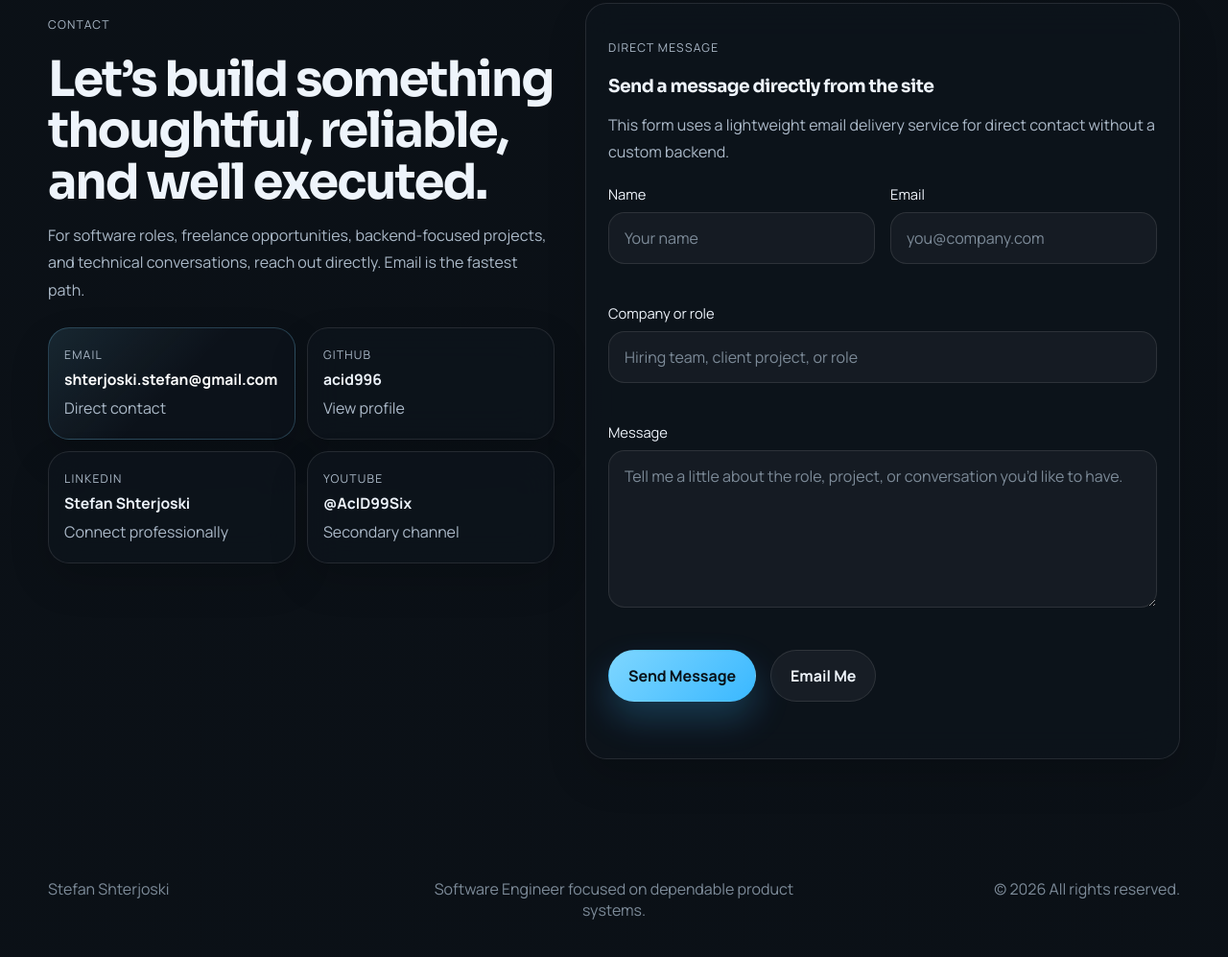
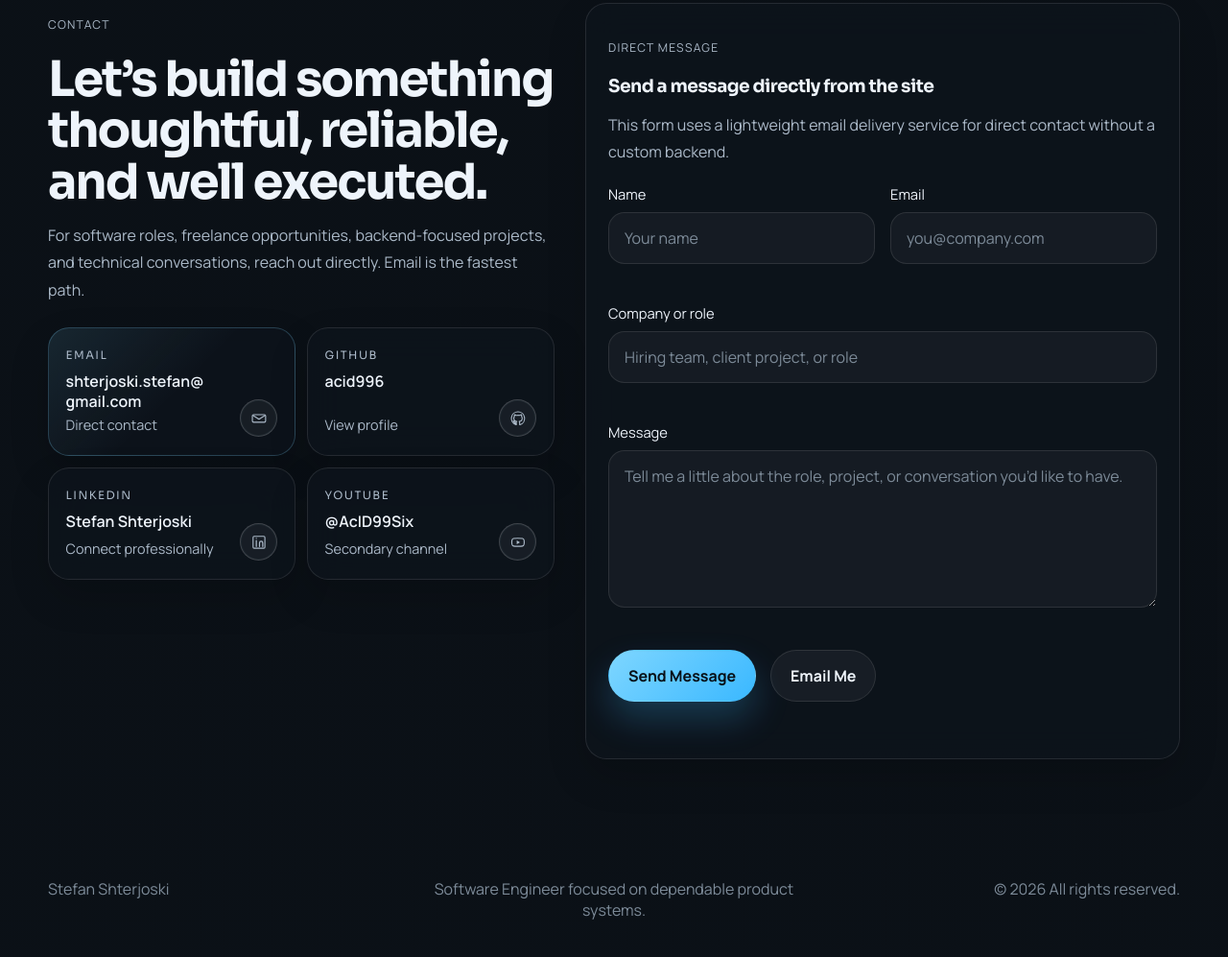
Before and after one commit to acid996/portfolio, a plain HTML site: page index.html in a window 1280 px wide. Shown: the part 6572-7569 px from the top of the page at 96% size. Drawn offline with Linux system fonts and the light colour scheme.

Commit message:
Adjust contact cards and add icons

```diff
--- a/scripts/content.js
+++ b/scripts/content.js
@@ -298,7 +298,7 @@ export const siteContent = {
   contactCards: [
     {
       title: "Email",
-      value: "shterjoski.stefan@gmail.com",
+      value: "shterjoski.stefan@<wbr>gmail.com",
       subtext: "Direct contact",
       href: "mailto:shterjoski.stefan@gmail.com?subject=Portfolio%20Inquiry%20for%20Stefan%20Shterjoski",
       mode: "email",
--- a/scripts/main.js
+++ b/scripts/main.js
@@ -282,9 +282,14 @@ function renderContactCards() {
             ${withRevealStyle(index * 70)}
             aria-label="Copy email address ${card.value}"
           >
-            <span class="card-label">${card.title}</span>
-            <strong class="contact-card-value">${card.value}</strong>
-            <span>${card.subtext}</span>
+            <div class="contact-card-content">
+              <span class="contact-card-label">${card.title}</span>
+              <strong class="contact-card-value">${card.value}</strong>
+              <span class="contact-card-description">${card.subtext}</span>
+            </div>
+            <span class="contact-card-icon" aria-hidden="true">
+              ${socialIcons[card.title] || socialIcons.Email}
+            </span>
             <p class="contact-card-feedback" aria-live="polite"></p>
           </button>
         `;
@@ -298,9 +303,14 @@ function renderContactCards() {
           data-reveal
           ${withRevealStyle(index * 70)}
         >
-          <span class="card-label">${card.title}</span>
-          <strong class="contact-card-value">${card.value}</strong>
-          <span>${card.subtext}</span>
+          <div class="contact-card-content">
+            <span class="contact-card-label">${card.title}</span>
+            <strong class="contact-card-value">${card.value}</strong>
+            <span class="contact-card-description">${card.subtext}</span>
+          </div>
+          <span class="contact-card-icon" aria-hidden="true">
+            ${socialIcons[card.title] || socialIcons.Email}
+          </span>
         </a>
       `;
     })
--- a/styles/main.css
+++ b/styles/main.css
@@ -1308,31 +1308,81 @@ h4 {
 
 .contact-card {
   display: grid;
-  gap: 0.28rem;
+  grid-template-columns: minmax(0, 1fr) auto;
+  align-items: stretch;
+  column-gap: 1rem;
   min-height: 7.3rem;
   min-width: 0;
   text-align: left;
-  padding: 1.05rem 1rem;
-}
-
-.contact-card strong {
-  font-size: 0.98rem;
-  line-height: 1.35;
+  padding: 1.15rem 1.1rem;
+}
+
+.contact-card-content {
+  display: flex;
+  flex-direction: column;
+  align-self: stretch;
+  min-width: 0;
+}
+
+.contact-card-label {
+  color: var(--soft);
+  font-size: 0.73rem;
+  font-family: "Sora", sans-serif;
+  letter-spacing: 0.12em;
+  text-transform: uppercase;
   transition:
     color var(--motion-fast) ease,
     transform var(--motion-fast) ease;
 }
 
 .contact-card-value {
+  font-size: 1rem;
+  font-weight: 600;
+  line-height: 1.35;
+  color: var(--text);
+  margin-top: 0.34rem;
   max-width: 100%;
   overflow-wrap: anywhere;
   word-break: break-word;
-}
-
-.contact-card span {
   transition:
     color var(--motion-fast) ease,
     transform var(--motion-fast) ease;
+}
+
+.contact-card-description {
+  color: var(--muted);
+  font-size: 0.9rem;
+  line-height: 1.55;
+  margin-top: auto;
+  transition:
+    color var(--motion-fast) ease,
+    transform var(--motion-fast) ease;
+}
+
+.contact-card-icon {
+  display: grid;
+  place-items: center;
+  width: 2.45rem;
+  height: 2.45rem;
+  min-width: 2.45rem;
+  border-radius: 999px;
+  align-self: end;
+  justify-self: end;
+  border: 1px solid color-mix(in srgb, var(--text) 8%, var(--border));
+  background: color-mix(in srgb, var(--surface) 88%, transparent);
+  color: color-mix(in srgb, var(--accent) 68%, var(--text) 32%);
+  box-shadow: inset 0 0 0 1px color-mix(in srgb, var(--accent) 4%, transparent);
+  transition:
+    transform var(--motion-fast) ease,
+    border-color var(--motion-fast) ease,
+    background var(--motion-fast) ease,
+    box-shadow var(--motion-fast) ease,
+    color var(--motion-fast) ease;
+}
+
+.contact-card-icon svg {
+  width: 1.12rem;
+  height: 1.12rem;
 }
 
 .contact-card.primary {
@@ -1342,18 +1392,37 @@ h4 {
   border-color: var(--border-strong);
 }
 
-.contact-card:hover strong,
-.contact-card:focus-visible strong,
-.contact-card:focus-within strong {
+.contact-card:hover .contact-card-value,
+.contact-card:focus-visible .contact-card-value,
+.contact-card:focus-within .contact-card-value {
   color: var(--text);
   transform: translateY(-1px);
 }
 
-.contact-card:hover span,
-.contact-card:focus-visible span,
-.contact-card:focus-within span {
+.contact-card:hover .contact-card-label,
+.contact-card:focus-visible .contact-card-label,
+.contact-card:focus-within .contact-card-label {
+  color: color-mix(in srgb, var(--accent) 54%, var(--soft) 46%);
+  transform: translateY(-1px);
+}
+
+.contact-card:hover .contact-card-description,
+.contact-card:focus-visible .contact-card-description,
+.contact-card:focus-within .contact-card-description {
   color: color-mix(in srgb, var(--muted) 88%, var(--text) 12%);
   transform: translateY(-1px);
+}
+
+.contact-card:hover .contact-card-icon,
+.contact-card:focus-visible .contact-card-icon,
+.contact-card:focus-within .contact-card-icon {
+  transform: translateY(-2px) scale(1.08);
+  border-color: color-mix(in srgb, var(--accent) 30%, var(--border));
+  color: color-mix(in srgb, var(--accent) 84%, var(--text) 16%);
+  background: color-mix(in srgb, var(--surface-highlight) 72%, var(--surface));
+  box-shadow:
+    inset 0 0 0 1px color-mix(in srgb, var(--accent) 12%, transparent),
+    0 0 18px color-mix(in srgb, var(--accent) 12%, transparent);
 }
 
 .is-email-card {
```
